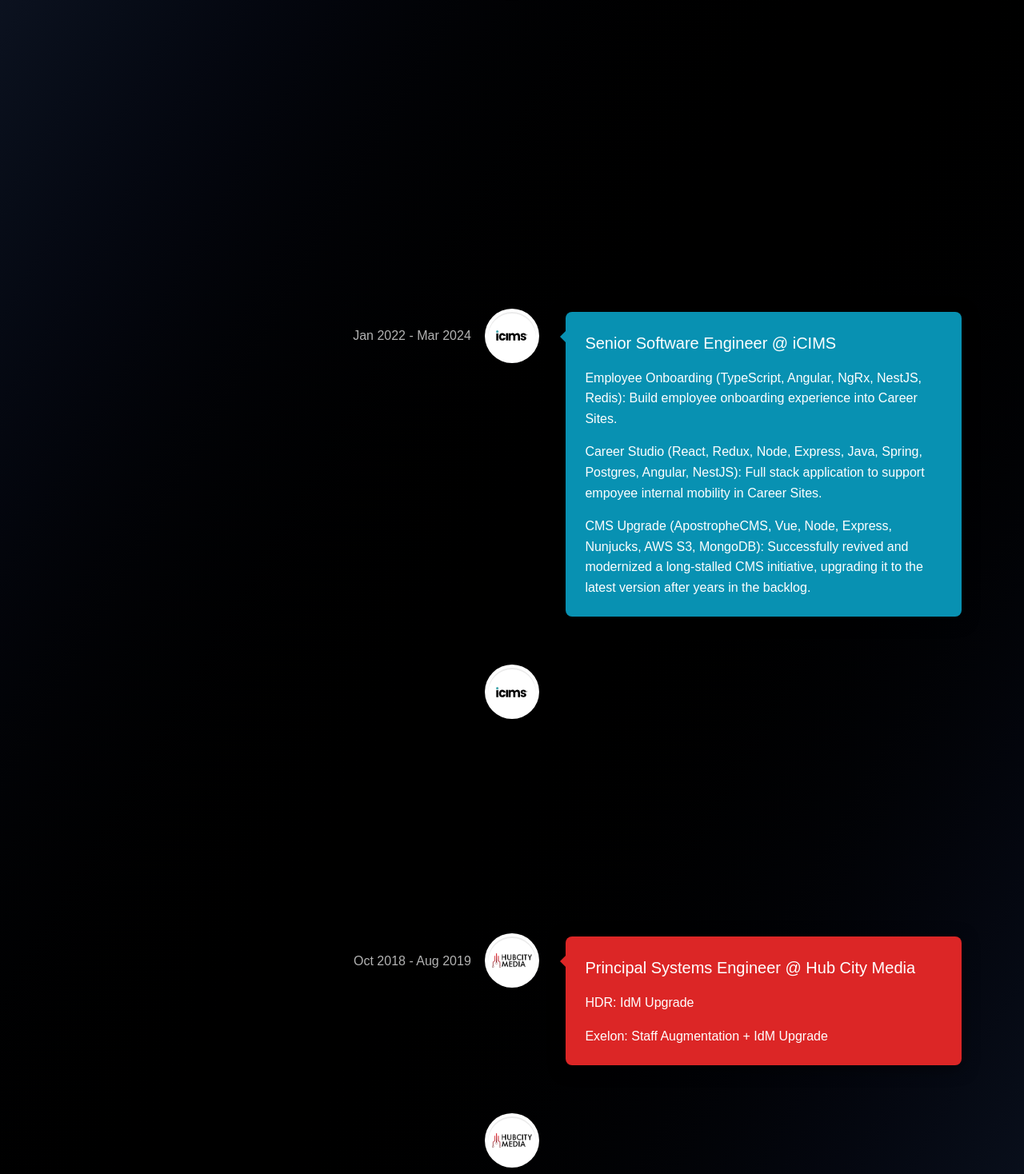
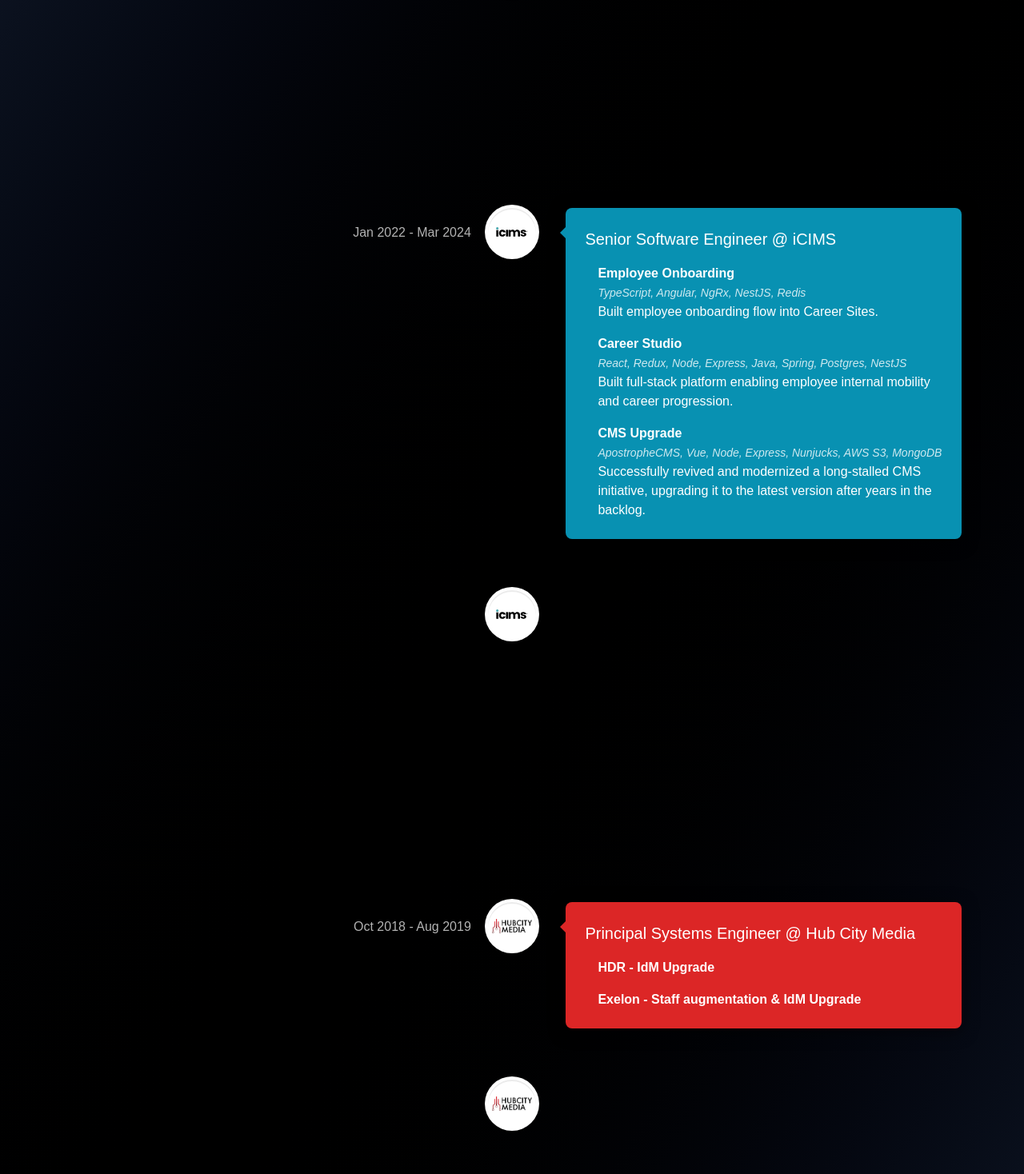
Before and after one commit to rayedchan/Personal-Website, a Next.js app: page /work-experience in a window 1280 px wide. Shown: the part 282-1750 px from the top of the page at 80% size. Built offline with nearby package versions, Linux system fonts and the light colour scheme.

Commit message:
format descriptions

```diff
--- a/app/work-experience/page.tsx
+++ b/app/work-experience/page.tsx
@@ -66,20 +66,21 @@ export default function WorkExperience() {
             >
               Principal Software Engineer @ iCIMS
             </h2>
-            <p>
-              CMS Gen AI (Azure, Node, Express, Nunjucks): Integrated AI-driven
-              automation to generate SEO metadata and localized content for
-              CMS-managed pages, improving discoverability while significantly
-              reducing manual content effort.
-            </p>
-            <p>
-              CMS DoD Foundations (Mabl, TM4J, SonarQube, Veracode, New Relic,
-              SumoLogic, AXE): Established and enforced a Definition of Done
-              (DoD), including 80%+ unit test coverage, end-to-end testing of
-              critical workflows with Mabl, code quality enforcement via Sonar,
-              security scanning with Veracode (SAST/SCA), and regular upgrades
-              to the latest CMS versions.
-            </p>
+            <div className="space-y-4 mt-4 pl-4">
+              <div>
+                <h3 className="font-semibold">CMS Gen AI</h3>
+                <span className="italic text-sm opacity-80">
+                  ApostropheCMS, Azure, Node, Express, Nunjucks
+                </span>
+                <span className="block">
+                  Integrated AI-driven SEO Assistant and Automatic Translation
+                  capabilities to generate optimized metadata and localized
+                  content for CMS-managed pages, improving search
+                  discoverability while significantly reducing manual content
+                  effort.
+                </span>
+              </div>
+            </div>
           </VerticalTimelineElement>
           <VerticalTimelineElement
             className="vertical-timeline-element--work"
@@ -100,21 +101,38 @@ export default function WorkExperience() {
             >
               Senior Software Engineer @ iCIMS
             </h2>
-            <p>
-              Employee Onboarding (TypeScript, Angular, NgRx, NestJS, Redis):
-              Build employee onboarding experience into Career Sites.
-            </p>
-            <p>
-              Career Studio (React, Redux, Node, Express, Java, Spring,
-              Postgres, Angular, NestJS): Full stack application to support
-              empoyee internal mobility in Career Sites.
-            </p>
-            <p>
-              CMS Upgrade (ApostropheCMS, Vue, Node, Express, Nunjucks, AWS S3,
-              MongoDB): Successfully revived and modernized a long-stalled CMS
-              initiative, upgrading it to the latest version after years in the
-              backlog.
-            </p>
+            <div className="space-y-4 mt-4 pl-4">
+              <div>
+                <h3 className="font-semibold">Employee Onboarding</h3>
+                <span className="italic text-sm opacity-80">
+                  TypeScript, Angular, NgRx, NestJS, Redis
+                </span>
+                <span className="block">
+                  Built employee onboarding flow into Career Sites.
+                </span>
+              </div>
+              <div>
+                <h3 className="font-semibold">Career Studio</h3>
+                <span className="italic text-sm opacity-80">
+                  React, Redux, Node, Express, Java, Spring, Postgres, NestJS
+                </span>
+                <span className="block">
+                  Built full-stack platform enabling employee internal mobility
+                  and career progression.
+                </span>
+              </div>
+              <div>
+                <h3 className="font-semibold">CMS Upgrade</h3>
+                <span className="italic text-sm opacity-80">
+                  ApostropheCMS, Vue, Node, Express, Nunjucks, AWS S3, MongoDB
+                </span>
+                <span className="block">
+                  Successfully revived and modernized a long-stalled CMS
+                  initiative, upgrading it to the latest version after years in
+                  the backlog.
+                </span>
+              </div>
+            </div>
           </VerticalTimelineElement>
           <VerticalTimelineElement
             className="vertical-timeline-element--work"
@@ -135,21 +153,32 @@ export default function WorkExperience() {
             >
               Software Engineer II @ iCIMS
             </h2>
-            <p>
-              Talent Discovery (React, Node, Express, Redis): Utilizes AI
-              matching capabilities to enable recruiters to source candidates
-              based on job descriptions.
-            </p>
-            <p>
-              Talent Match (React, Node, Express, Redis): Uses AI-driven
-              matching to help recruiters discover candidates who closely
-              resemble their ideal candidate profile.
-            </p>
-            <span
-              className="text-sm mt-2 block"
-              style={{ color: contentTextColor }}
-            ></span>
+            <div className="space-y-4 mt-4 pl-4">
+              <div>
+                <h3 className="font-semibold">Talent Discovery</h3>
+
+                <span className="italic text-sm opacity-80">
+                  React, Node, Express, Redis
+                </span>
+                <span className="block">
+                  Utilizes AI matching capabilities to enable recruiters to
+                  source candidates aligned with job descriptions
+                </span>
+              </div>
+              <div>
+                <h3 className="font-semibold">Talent Match</h3>
+
+                <span className="italic text-sm opacity-80">
+                  React, Node, Express, Redis
+                </span>
+                <span className="block">
+                  Uses AI-driven matching to help recruiters discover candidates
+                  who closely resemble their ideal candidate profile.
+                </span>
+              </div>
+            </div>
           </VerticalTimelineElement>
+
           <VerticalTimelineElement
             className="vertical-timeline-element--work"
             contentStyle={{
@@ -169,8 +198,16 @@ export default function WorkExperience() {
             >
               Principal Systems Engineer @ Hub City Media
             </h2>
-            <p>HDR: IdM Upgrade</p>
-            <p>Exelon: Staff Augmentation + IdM Upgrade</p>
+            <div className="space-y-4 mt-4 pl-4">
+              <div>
+                <h3 className="font-semibold">HDR - IdM Upgrade</h3>
+              </div>
+              <div>
+                <h3 className="font-semibold">
+                  Exelon - Staff augmentation & IdM Upgrade
+                </h3>
+              </div>
+            </div>
           </VerticalTimelineElement>
           <VerticalTimelineElement
             className="vertical-timeline-element--education"
@@ -193,9 +230,21 @@ export default function WorkExperience() {
             >
               Senior Systems Engineer @ Hub City Media
             </h2>
-            <p>Ameren: IdM Migration + Upgrade</p>
-            <p>Harris: IdM Replacement</p>
-            <p>Intercontinental Exchange (ICE): IdM Upgrade</p>
+            <div className="space-y-4 mt-4 pl-4">
+              <div>
+                <h3 className="font-semibold">
+                  Ameren - IdM Migration & Upgrade
+                </h3>
+              </div>
+              <div>
+                <h3 className="font-semibold">Harris - IdM Replacement</h3>
+              </div>
+              <div>
+                <h3 className="font-semibold">
+                  Intercontinental Exchange (ICE) - IdM Upgrade
+                </h3>
+              </div>
+            </div>
           </VerticalTimelineElement>
           <VerticalTimelineElement
             className="vertical-timeline-element--education"
@@ -218,7 +267,11 @@ export default function WorkExperience() {
             >
               Implementation Specialist @ Hub City Media
             </h2>
-            <p>North Carolina State University (NCSU): IdM Replacement</p>
+            <div className="space-y-4 mt-4 pl-4">
+              <div>
+                <h3 className="font-semibold">NCSU - IdM Replacement</h3>
+              </div>
+            </div>
           </VerticalTimelineElement>
         </VerticalTimeline>
       </section>
```
